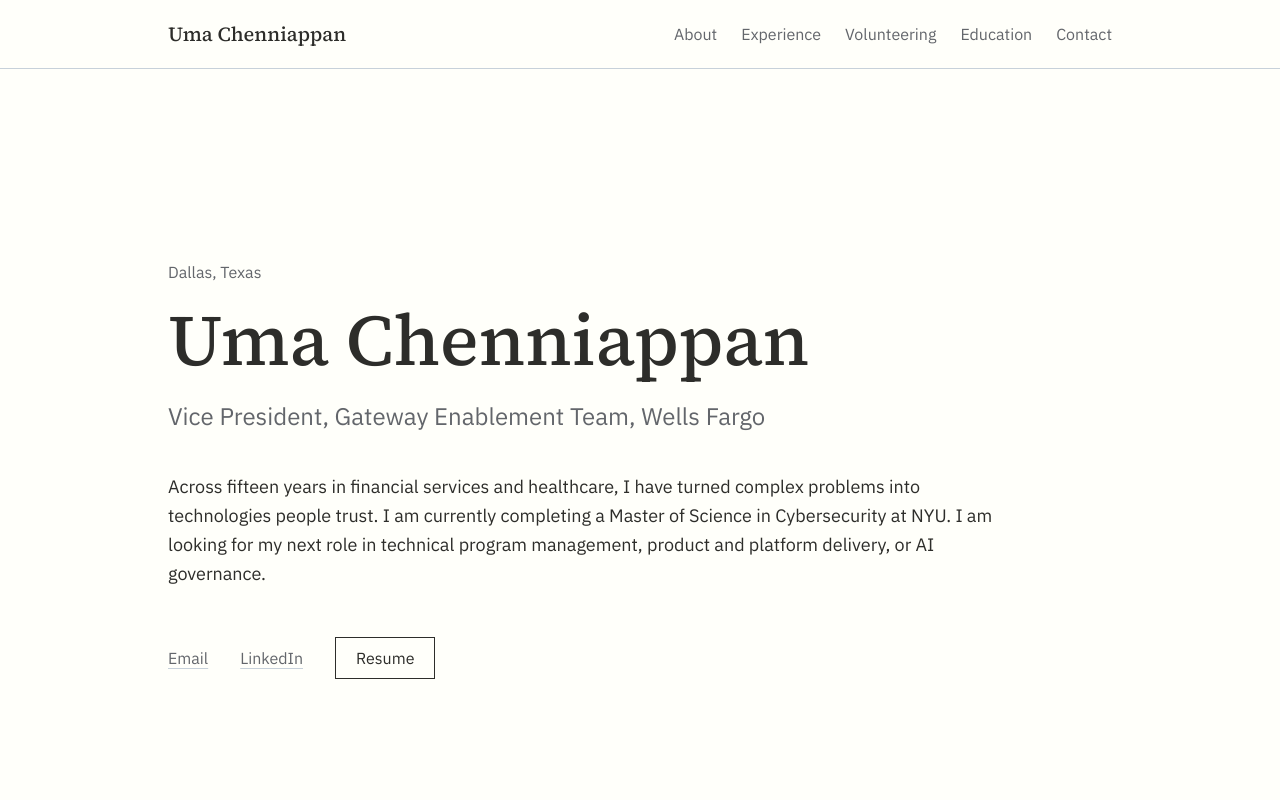
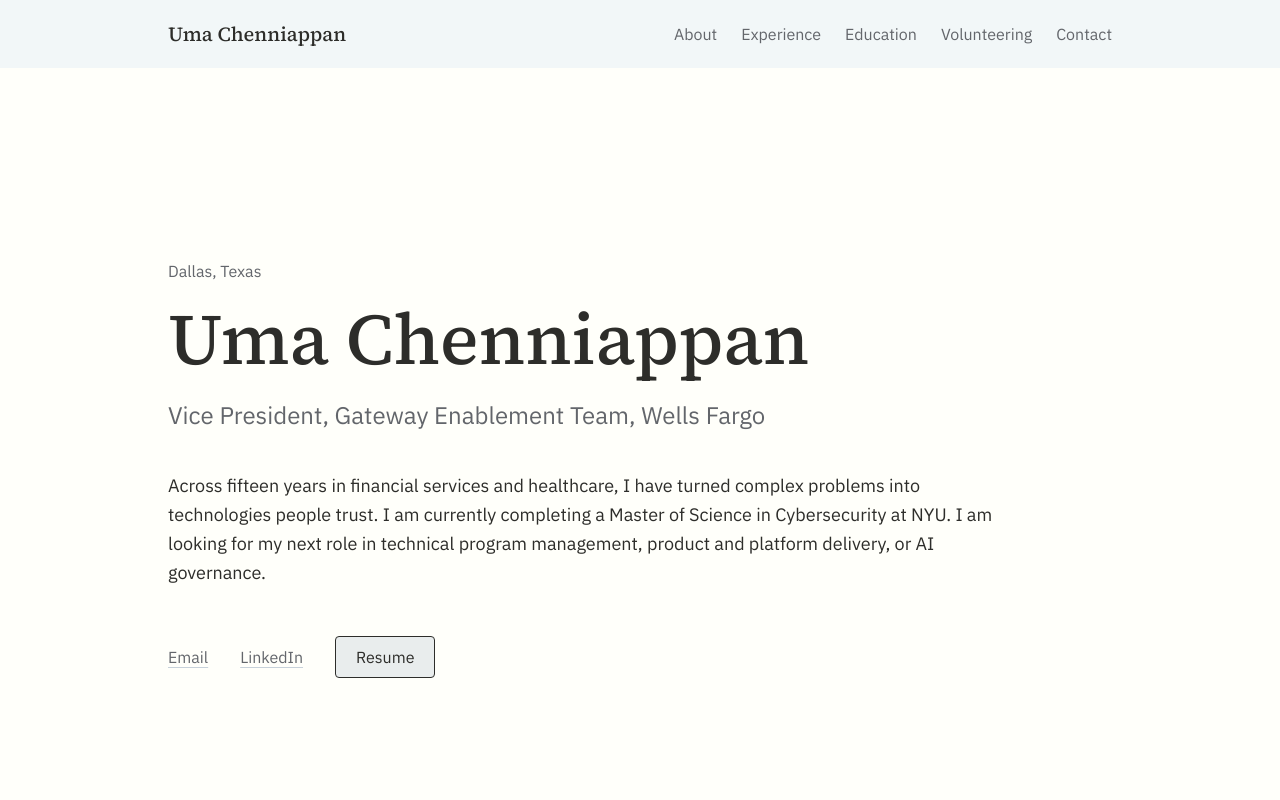
Before and after one commit to U7118CH/portfolio, a Next.js app: page / in a window 1280 px wide. Shown: the top 800 px of the page. Built offline with nearby package versions, Linux system fonts and the light colour scheme.

Commit message:
Soften header to a light blue wash and polish the resume button

```diff
--- a/app/components/contact.tsx
+++ b/app/components/contact.tsx
@@ -25,7 +25,7 @@ export default function Contact() {
           </a>
           <a
             href="/uma-chenniappan-resume.pdf"
-            className="border border-graphite px-5 py-2 text-graphite transition-colors hover:bg-graphite hover:text-porcelain"
+            className="rounded-sm border border-graphite bg-mist/40 px-5 py-2 text-graphite transition-colors hover:bg-graphite hover:text-porcelain"
           >
             Resume
           </a>
--- a/app/components/hero.tsx
+++ b/app/components/hero.tsx
@@ -34,7 +34,7 @@ export default function Hero() {
           </a>
           <a
             href="/uma-chenniappan-resume.pdf"
-            className="border border-graphite px-5 py-2 text-graphite transition-colors hover:bg-graphite hover:text-porcelain"
+            className="rounded-sm border border-graphite bg-mist/40 px-5 py-2 text-graphite transition-colors hover:bg-graphite hover:text-porcelain"
           >
             Resume
           </a>
--- a/app/components/site-header.tsx
+++ b/app/components/site-header.tsx
@@ -1,14 +1,14 @@
 const navLinks = [
   { href: "#about", label: "About" },
   { href: "#experience", label: "Experience" },
+  { href: "#education", label: "Education" },
   { href: "#volunteering", label: "Volunteering" },
-  { href: "#education", label: "Education" },
   { href: "#contact", label: "Contact" },
 ];
 
 export default function SiteHeader() {
   return (
-    <header className="border-b border-mist bg-porcelain">
+    <header className="bg-alice-blue/50">
       <div className="mx-auto flex max-w-5xl flex-col gap-3 px-6 py-5 sm:flex-row sm:items-center sm:justify-between sm:px-10">
         <a
           href="#top"
```
